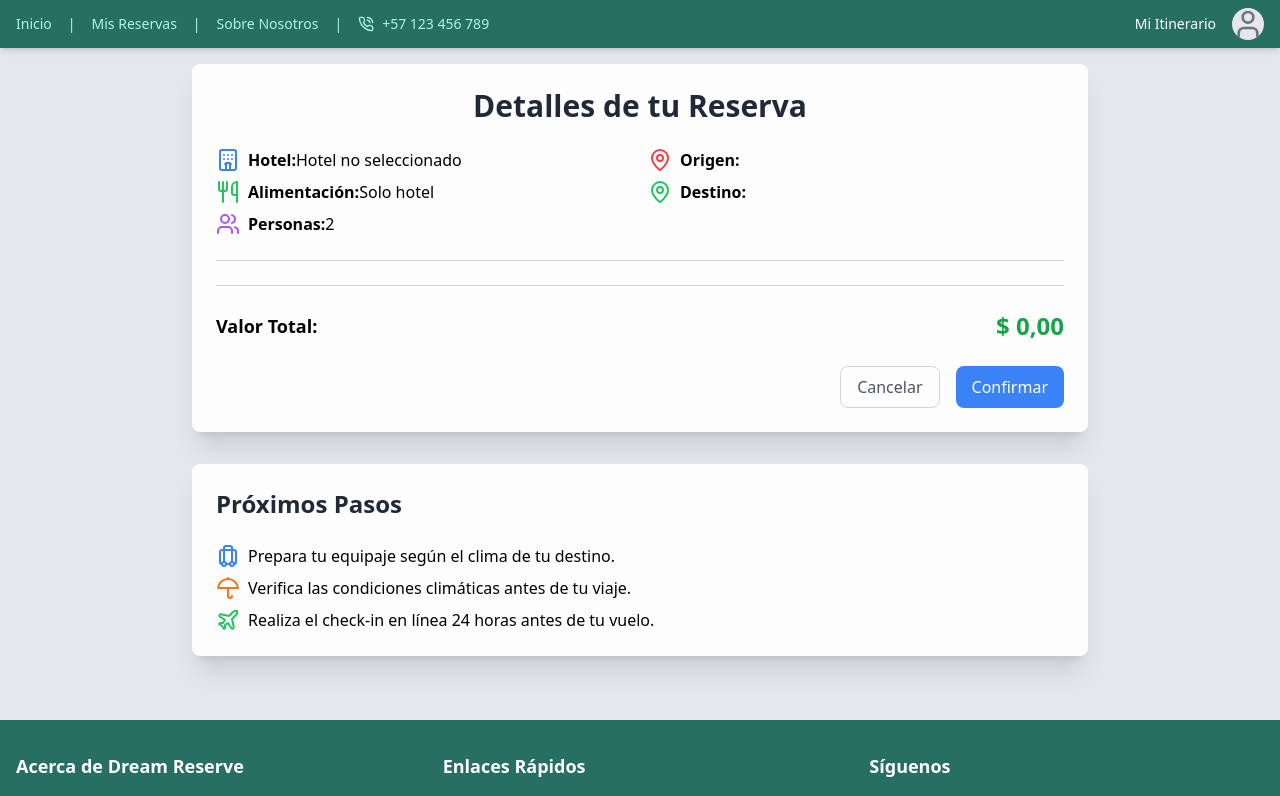
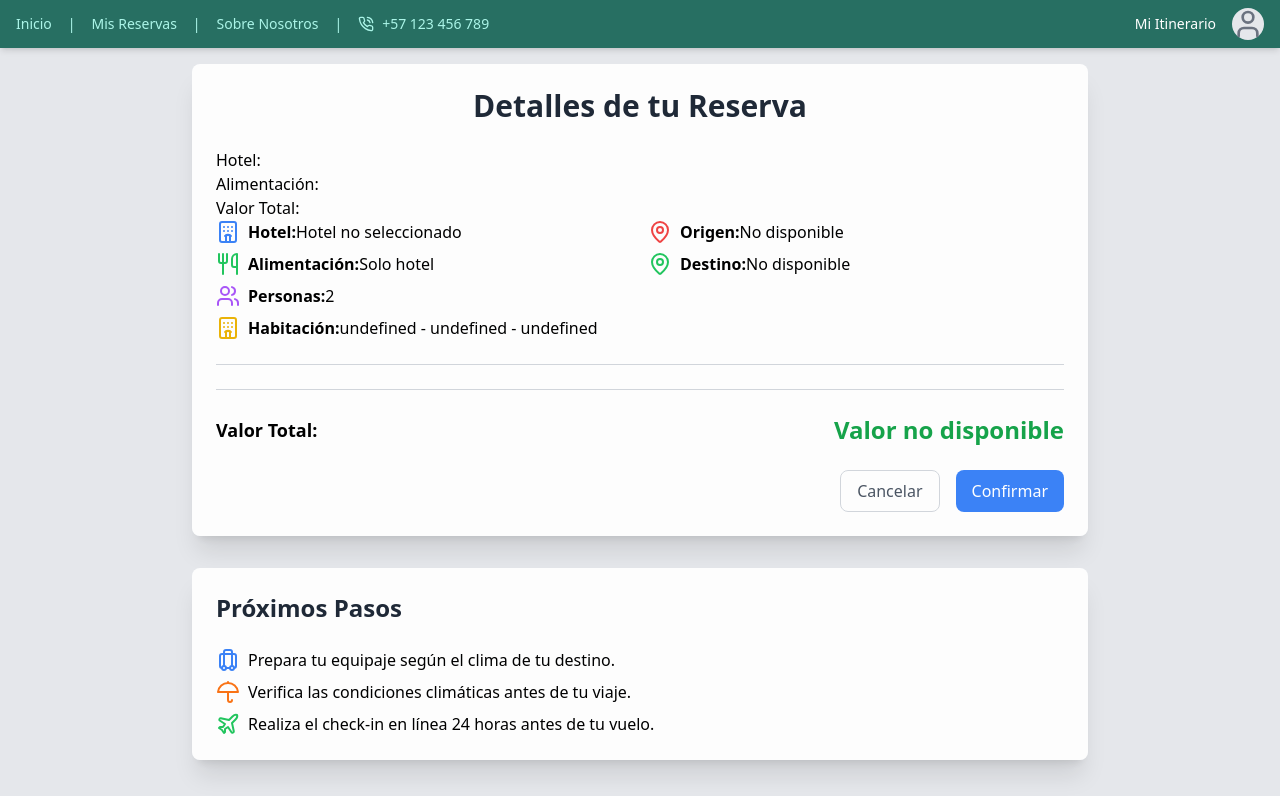
Before and after one commit to carobte/Dream-Reserve-Front, a React (Vite) app: page /date-reserve in a window 1280 px wide. Shown: the top 796 px of the page. Built offline with nearby package versions, Linux system fonts and the light colour scheme.

Commit message:
Feat: Detalles reserva state consumption and show values

```diff
--- a/src/pages/DateReserve.jsx
+++ b/src/pages/DateReserve.jsx
@@ -5,9 +5,12 @@ import { useReserva } from "../context/ReserveContext";
 
 export default function DetallesReserva() {
   const { reserva } = useReserva();
-  console.log(reserva);
+
+  // Busqeuda de como llega reserva para posible error
+  console.log("Reserva data:", reserva);
 
   const formatoFecha = (fecha) => {
+    if (!fecha) return "Fecha no disponible"; // previenne el error undefined
     return new Date(fecha).toLocaleString('es-CO', {
       year: 'numeric',
       month: 'long',
@@ -24,41 +27,51 @@ export default function DetallesReserva() {
       <main className="flex-grow container mx-auto px-4 py-16">
         <div className="w-full max-w-4xl mx-auto bg-white/90 backdrop-blur-sm shadow-xl p-6 rounded-lg">
           <h1 className="text-3xl font-bold text-center text-gray-800 mb-6">Detalles de tu Reserva</h1>
+
+          <div>Hotel: {console.log("Hotel:", reserva.hotel)}</div>
+          <div>Alimentación: {console.log("Alimentación:", reserva.alimentacion)}</div>
+          <div>Valor Total: {console.log("Valor Total:", reserva.valorTotal)}</div>
+
           <div className="grid grid-cols-1 md:grid-cols-2 gap-4 mb-6">
             <div className="space-y-2">
               <div className="flex items-center space-x-2">
                 <HotelIcon className="text-blue-500" />
                 <span className="font-semibold">Hotel:</span> {reserva.hotel ? reserva.hotel.name : "Hotel no seleccionado"}
-
               </div>
               <div className="flex items-center space-x-2">
                 <UtensilsIcon className="text-green-500" />
-                <span className="font-semibold">Alimentación:</span> {reserva.alimentacion}
+                <span className="font-semibold">Alimentación:</span> {reserva.alimentacion || "No disponible"}
               </div>
               <div className="flex items-center space-x-2">
                 <UsersIcon className="text-purple-500" />
-                <span className="font-semibold">Personas:</span> {reserva.personas}
+                <span className="font-semibold">Personas:</span> {reserva.personas || "No disponible"}
+              </div>
+              <div className="flex items-center space-x-2">
+                <HotelIcon className="text-yellow-500" />
+                <span className="font-semibold">Habitación:</span>
+                {reserva.habitacion
+                  ? `${reserva.habitacion.name} - ${reserva.habitacion.description} - ${reserva.habitacion.price?.toLocaleString('es-CO', { style: 'currency', currency: 'COP' })}`
+                  : "Habitación no seleccionada"}
               </div>
             </div>
             <div className="space-y-2">
               <div className="flex items-center space-x-2">
                 <MapPinIcon className="text-red-500" />
-                <span className="font-semibold">Origen:</span> {reserva.origen}
+                <span className="font-semibold">Origen:</span> {reserva.origen || "No disponible"}
               </div>
               <div className="flex items-center space-x-2">
                 <MapPinIcon className="text-green-500" />
-                <span className="font-semibold">Destino:</span> {reserva.destino}
+                <span className="font-semibold">Destino:</span> {reserva.destino || "No disponible"}
               </div>
             </div>
           </div>
 
           <hr className="my-6 border-gray-300" />
 
-          {reserva.alimentacion !== "Solo hotel" && (
+          {reserva.vueloIda && (
             <div className="space-y-4 mb-6">
               <h3 className="font-semibold text-lg">Vuelos</h3>
               <div className="grid grid-cols-1 md:grid-cols-2 gap-4">
-                {reserva.vueloIda && (
                 <div className="bg-white shadow-md p-4 rounded-lg">
                   <h4 className="text-sm font-medium mb-2">Vuelo de Ida</h4>
                   <div className="flex items-center space-x-2 mb-2">
@@ -70,7 +83,6 @@ export default function DetallesReserva() {
                     <span>{formatoFecha(reserva.vueloIda.salida)}</span>
                   </div>
                 </div>
-                )}
                 {reserva.vueloVuelta && (
                   <div className="bg-white shadow-md p-4 rounded-lg">
                     <h4 className="text-sm font-medium mb-2">Vuelo de Vuelta</h4>
@@ -88,14 +100,14 @@ export default function DetallesReserva() {
             </div>
           )}
 
-          {reserva.alimentacion !== "Solo hotel" && reserva.tours.length > 0 && (
+          {reserva.tours && reserva.tours.length > 0 && (
             <div className="space-y-2 mb-6">
               <h3 className="font-semibold text-lg">Tours Incluidos</h3>
               <ul className="list-disc list-inside space-y-1">
                 {reserva.tours.map((tour, index) => (
                   <li key={index} className="flex items-center space-x-2">
                     <MapIcon className="text-yellow-500" />
-                    <span>{tour}</span>
+                    <span>{tour.name || "Tour no disponible"}</span>
                   </li>
                 ))}
               </ul>
@@ -107,7 +119,9 @@ export default function DetallesReserva() {
           <div className="flex justify-between items-center mb-6">
             <span className="font-semibold text-lg">Valor Total:</span>
             <span className="text-2xl font-bold text-green-600 flex items-center">
-              {reserva.valorTotal.toLocaleString('es-CO', { style: 'currency', currency: 'COP' })}
+              {reserva.valorTotal
+                ? reserva.valorTotal.toLocaleString('es-CO', { style: 'currency', currency: 'COP' })
+                : "Valor no disponible"}
             </span>
           </div>
           <div className="flex justify-end space-x-4">
```
Lines whose indentation alone changed are shown as unchanged.
